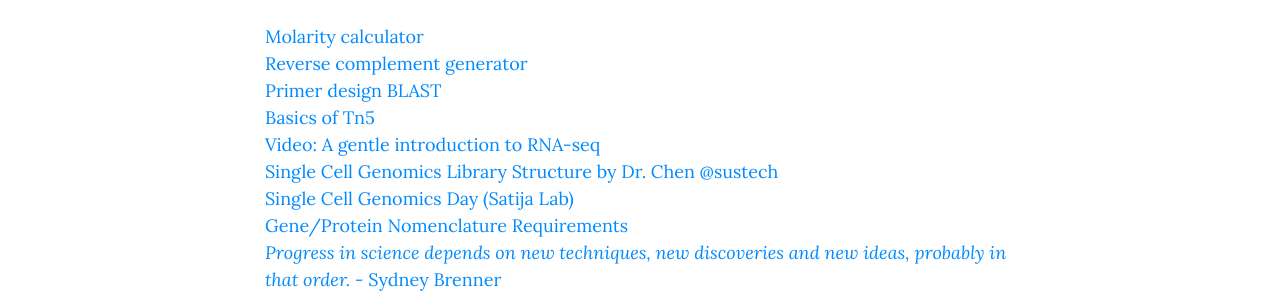
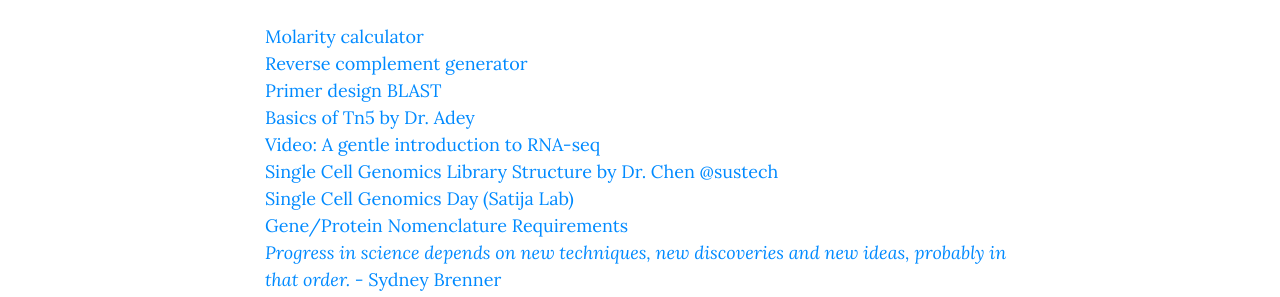
Before and after one commit to TheLiLab/thelilab.github.io, a Jekyll site: the page built from wetlab.md, in a window 1280 px wide and 900 px high, scrolled down 1620 px. Shown: the part 209-506 px from the top of the window. Built offline with Jekyll 4.4.1, drawn with Linux system fonts in a browser that asks for light colours; nearby versions of some CDN libraries.

Commit message:
Update wetlab.md

```diff
--- a/wetlab.md
+++ b/wetlab.md
@@ -51,7 +51,7 @@
 [Molarity calculator](https://www.endmemo.com/chem/molarity.php)<br>
 [Reverse complement generator](https://www.bioinformatics.org/sms/rev_comp.html)<br>
 [Primer design BLAST](https://www.ncbi.nlm.nih.gov/tools/primer-blast/)<br>
-[Basics of Tn5](https://doi.org/10.1101/gr.275223.121)<br>
+[Basics of Tn5 by Dr. Adey](https://doi.org/10.1101/gr.275223.121)<br>
 [Video: A gentle introduction to RNA-seq](https://www.youtube.com/watch?v=fCd6B5HRaZ8)<br>
 [Single Cell Genomics Library Structure by Dr. Chen @sustech](https://teichlab.github.io/scg_lib_structs/)<br>
 [Single Cell Genomics Day (Satija Lab)](https://satijalab.org/scgd24/)<br>
```
